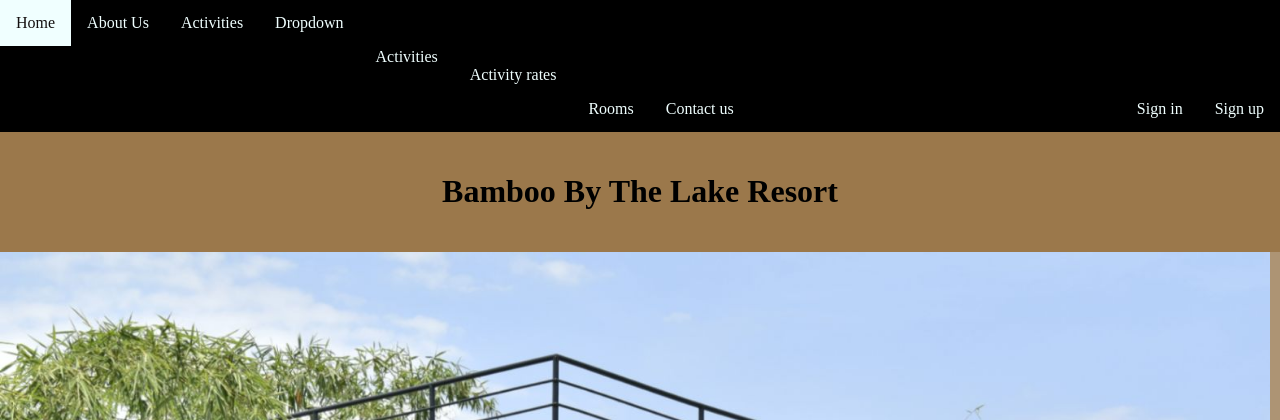
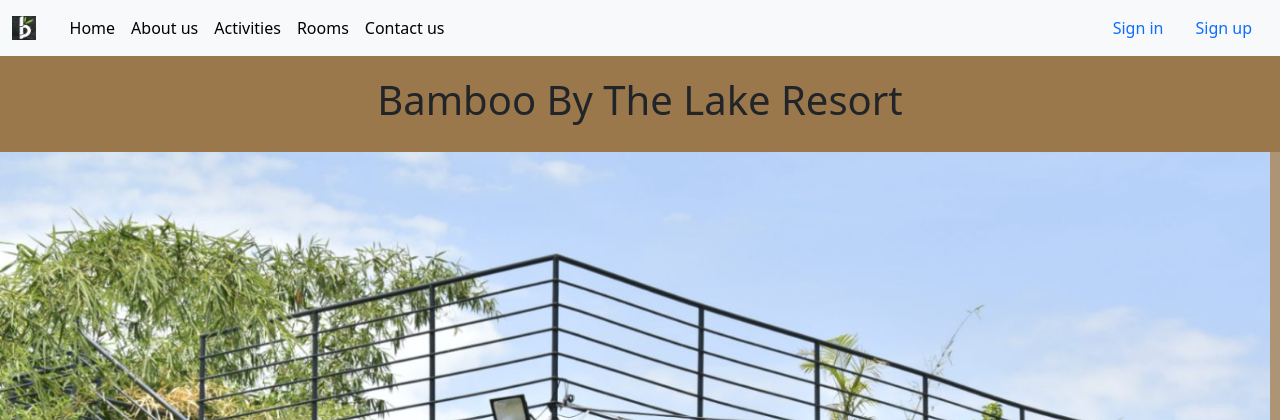
Before and after one commit to Kitaorose/CP_WAD, a PHP site: page / in a window 1280 px wide. Shown: the top 420 px of the page. Run offline with PHP 8.4, Linux system fonts and the light colour scheme.

Commit message:
Edit navigation bar

```diff
--- a/index.php
+++ b/index.php
@@ -4,29 +4,47 @@
     <meta charset="UTF-8">
     <meta name="viewport" content="width=device-width, initial-scale=1.0">
     <title>Home</title>
+    <link href="https://cdn.jsdelivr.net/npm/bootstrap@5.3.3/dist/css/bootstrap.min.css" rel="stylesheet" integrity="sha384-QWTKZyjpPEjISv5WaRU9OFeRpok6YctnYmDr5pNlyT2bRjXh0JMhjY6hW+ALEwIH" crossorigin="anonymous">
     <link rel="stylesheet" href="CSS/style.css">
 </head>
 <body>
-    <div class="topnav a">
-        <a href="index.html">Home</a>
-        <a href="about.html">About Us</a>
-        <a href="activities.html">Activities</a>
-            <li class="nav-item dropdown">
-                <a class="nav-link dropdown-toggle" href="#" id="navbarDropdown" role="button" data-bs-toggle="dropdown" aria-expanded="false">
-                Dropdown
-                </a>
-                <ul class="dropdown-menu" aria-labelledby="navbarDropdown">
-                <li><a class="dropdown-item" href="#">Activities</a></li>
-                <li><a class="dropdown-item" href="#">Activity rates</a></li>
-                </ul>
-            </li>
-        <a href="rooms.html">Rooms</a>
-        <a href="Contact.html">Contact us</a>
-        <div class="topnav-right">
-            <a href="si.html">Sign in</a>
-            <a href="su.html">Sign up</a>
-        </div>
+<nav class="navbar navbar-expand-lg bg-body-tertiary">
+  <div class="container-fluid">
+  <a class="navbar-brand" href="#">
+      <img src="Images/BBTLR Logo 0nly.jpg" alt="Bamboo by the lake resort logo" width="30" height="24">
+    </a>
+    <button class="navbar-toggler" type="button" data-bs-toggle="collapse" data-bs-target="#navbarSupportedContent" aria-controls="navbarSupportedContent" aria-expanded="false" aria-label="Toggle navigation">
+      <span class="navbar-toggler-icon"></span>
+    </button>
+    <div class="collapse navbar-collapse" id="navbarSupportedContent">
+      <ul class="navbar-nav me-auto mb-2 mb-lg-0">
+        <li class="nav-item">
+          <a class="nav-link active" aria-current="page" href="./">Home</a>
+        </li>
+        <li class="nav-item">
+          <a class="nav-link active" aria-current="page" href="about.php">About us</a>
+        </li>
+        <li class="nav-item">
+          <a class="nav-link active" aria-current="page" href="activities.php">Activities</a>
+        </li>
+        <li class="nav-item">
+          <a class="nav-link active" aria-current="page" href="rooms.php">Rooms</a>
+        </li>
+        <li class="nav-item">
+          <a class="nav-link active" aria-current="page" href="Contact.php">Contact us</a>
+        </li>
+       </ul>
+        <ul class="nav justify-content-end">
+        <li class="nav-item">
+            <a class="nav-link" href="si.html">Sign in</a>
+        </li>
+        <li class="nav-item">
+            <a class="nav-link" href="su.html">Sign up</a>
+        </li>
+        </ul>
     </div>
+  </div>
+</nav>
 
     <div class="banner">
         <h1>Bamboo By The Lake Resort</h1>
@@ -79,5 +97,6 @@
         &copy;2024|Bamboo by The Lake.|All rights reserved.
    </div>
 
+   <script src="https://cdn.jsdelivr.net/npm/bootstrap@5.3.3/dist/js/bootstrap.bundle.min.js" integrity="sha384-YvpcrYf0tY3lHB60NNkmXc5s9fDVZLESaAA55NDzOxhy9GkcIdslK1eN7N6jIeHz" crossorigin="anonymous"></script>
 </body>
 </html>
```
